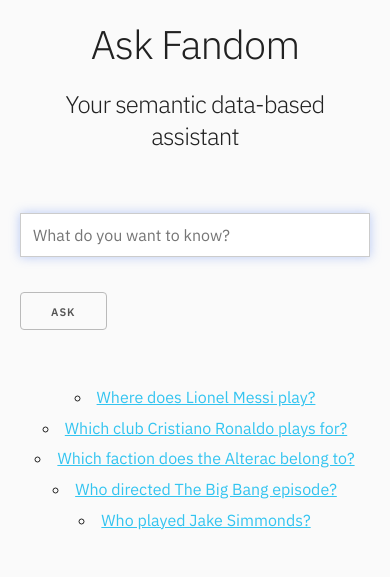
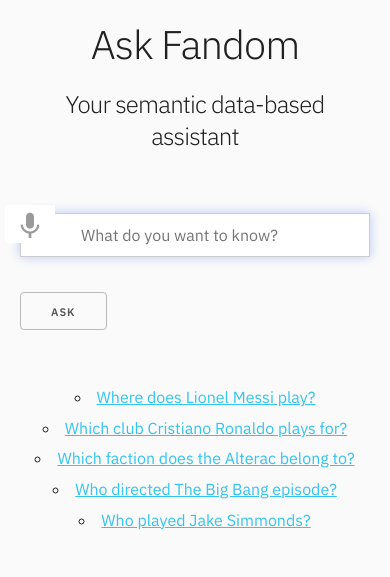
Before and after one commit to Wikia/ask-fandom, a Flask app: page / in a window 390 px wide. Shown: the top 577 px of the page. Run offline with Flask 2, Linux system fonts and the light colour scheme.

Commit message:
Add a microphone button

```diff
--- a/static/ask_fandom.css
+++ b/static/ask_fandom.css
@@ -1,15 +1,28 @@
 body {
     background: #00000005;
     font-family: "IBM Plex Sans";
+}
+
+form {
+    position: relative;
 }
 
 #question{
     box-shadow: #5883f166 0 0 10px;
     border: solid 1px #00000033;
     padding: 0.75em;
+    padding-left: 60px;
     width: 100%;
 }
 
 #ask {
     display: block;
 }
+
+#say {
+    border: none;
+    background: transparent url(mic.gif) no-repeat 50% 50%;
+    position: absolute;
+    left: 0;
+    top: 12px;
+}
--- a/templates/index.html
+++ b/templates/index.html
@@ -31,6 +31,7 @@
     <div class="grid-container halves">
         <div>
             <input name="q" placeholder="What do you want to know?" id="question">
+            <button id="say" title="Click to say your question"></button>
         </div>
         <div>
             <input type="submit" value="Ask" id="ask">
```
Also changed, not shown: static/mic.gif (added).
